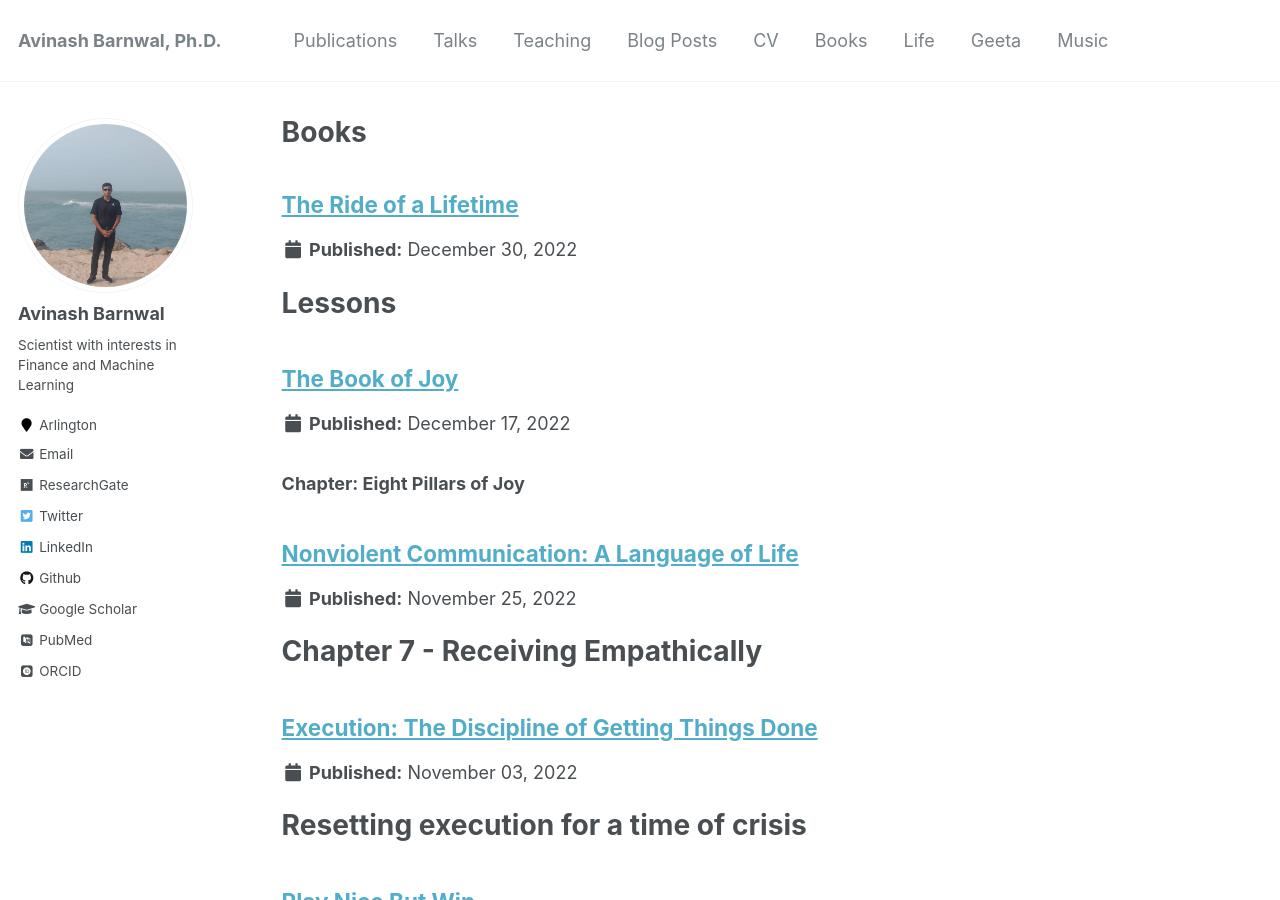
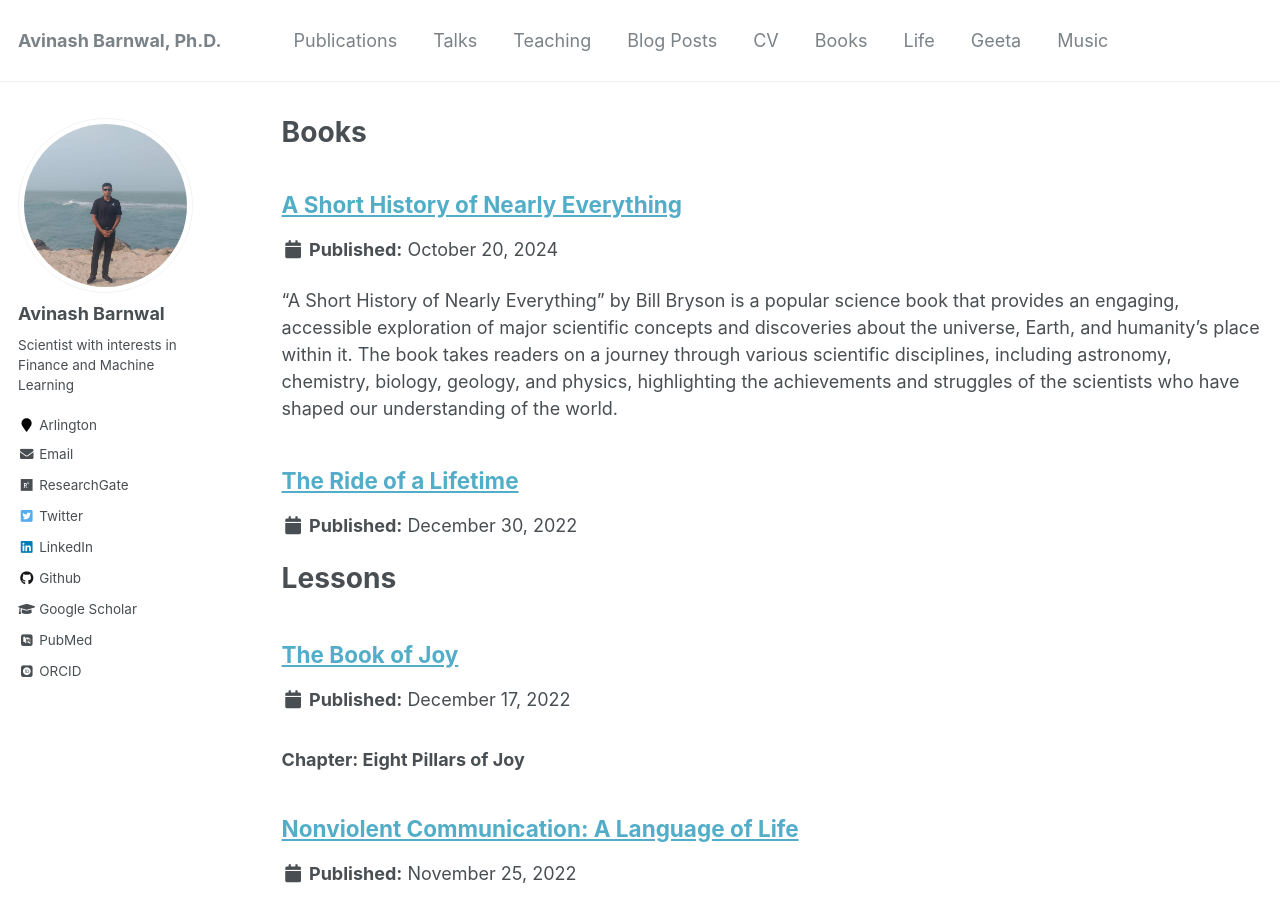
Before and after one commit to avinashbarnwal/avinashbarnwal.github.io, a Jekyll site: the page built from _pages/books.html, in a window 1280 px wide and 900 px high. Built offline with Jekyll 4.4.1, drawn with Linux system fonts in a browser that asks for light colours; some web fonts are replaced.

Commit message:
Update short_history_nearly_everything.md

```diff
--- a/_books/short_history_nearly_everything.md
+++ b/_books/short_history_nearly_everything.md
@@ -1,31 +1,49 @@
+---
+title: "A Short History of Nearly Everything"
+collection: books
+type: "Non-Fictional"
+permalink: /books/short_history
+date: 2024-10-20
+---
+
+
 "A Short History of Nearly Everything" by Bill Bryson is a popular science book that provides an engaging, accessible exploration of major scientific concepts and discoveries about the universe, Earth, and humanity's place within it. The book takes readers on a journey through various scientific disciplines, including astronomy, chemistry, biology, geology, and physics, highlighting the achievements and struggles of the scientists who have shaped our understanding of the world.
 
-Summary of Key Themes and Sections:
-The Origins of the Universe:
+**Summary of Key Themes and Sections:**
+
+**The Origins of the Universe:**
 
 Bryson explains the Big Bang theory, the vastness of the cosmos, and the challenges of understanding the universe's formation.
 He presents complicated ideas about space, time, and physics in simple, humorous ways, revealing how much we still don’t know.
-The Formation of the Earth:
+
+**The Formation of the Earth:**
 
 The book discusses the creation of our planet, the role of gravity, and geological processes like continental drift and plate tectonics.
 Bryson shows how scientists such as Charles Lyell and Alfred Wegener overcame skepticism to introduce groundbreaking geological theories.
-The Mystery of Life:
+
+**The Mystery of Life:**
 
 It explores the evolution of life, from single-celled organisms to the diversity of species today, with a focus on natural selection.
 Bryson emphasizes the randomness of survival and extinction, including the fascinating history of mass extinctions.
-The Human Body and Biology:
+
+**The Human Body and Biology:**
 
 The book delves into cell biology, DNA, and genetics, explaining how our bodies function and how humans evolved to be what we are today.
 It highlights the efforts of pioneers like Gregor Mendel and James Watson and Francis Crick, along with the occasional ethical or personal flaws of these figures.
-The Fragility of Knowledge:
+**The Fragility of Knowledge:**
 
 Bryson also emphasizes how much of our scientific knowledge is provisional and how we must remain open to new discoveries.
 He highlights humorous and tragic anecdotes of scientists whose work was underappreciated or misunderstood during their lifetimes.
-Science as an Ongoing Journey:
+
+
+**Science as an Ongoing Journey:**
 
 The book ends with the idea that scientific progress is a never-ending journey. Despite centuries of exploration, there are still more questions than answers.
-Tone and Style:
+
+
+
+**Tone and Style:**
 Bryson writes in a conversational, witty style, making complex scientific ideas easy to understand for general readers. He combines humor with thoughtful insights, making the book not just informative but also highly entertaining.
 
-Conclusion:
+**Conclusion:**
 "A Short History of Nearly Everything" is a celebration of curiosity and a reminder of both the progress and the limitations of human knowledge. It emphasizes the collaborative and incremental nature of science, inspiring readers to appreciate the wonders of the natural world and the mysteries that remain unsolved.
```
